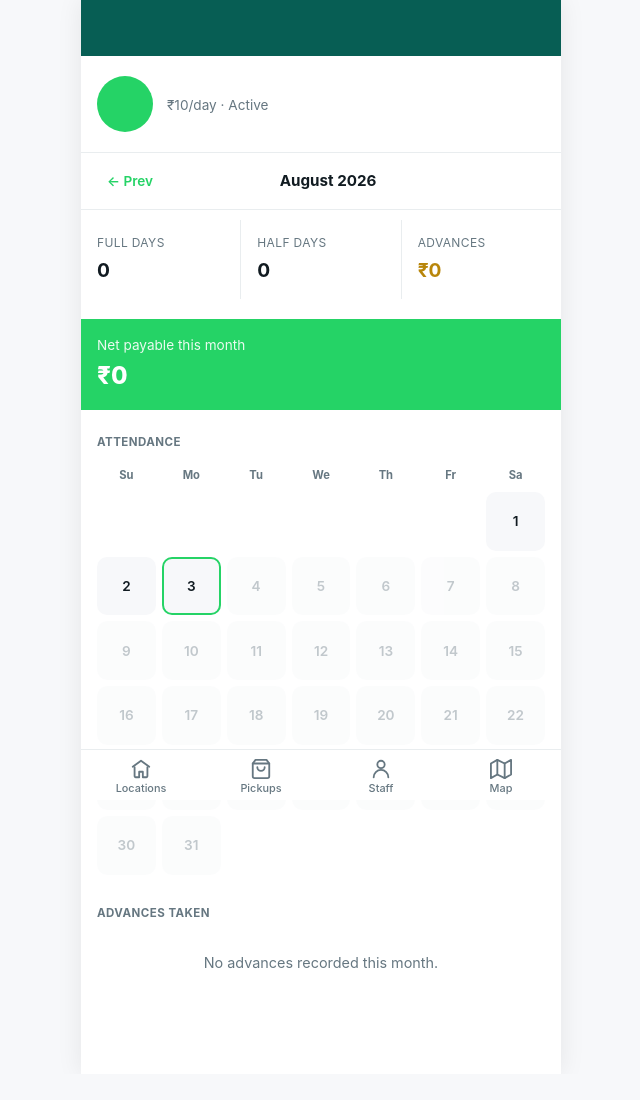
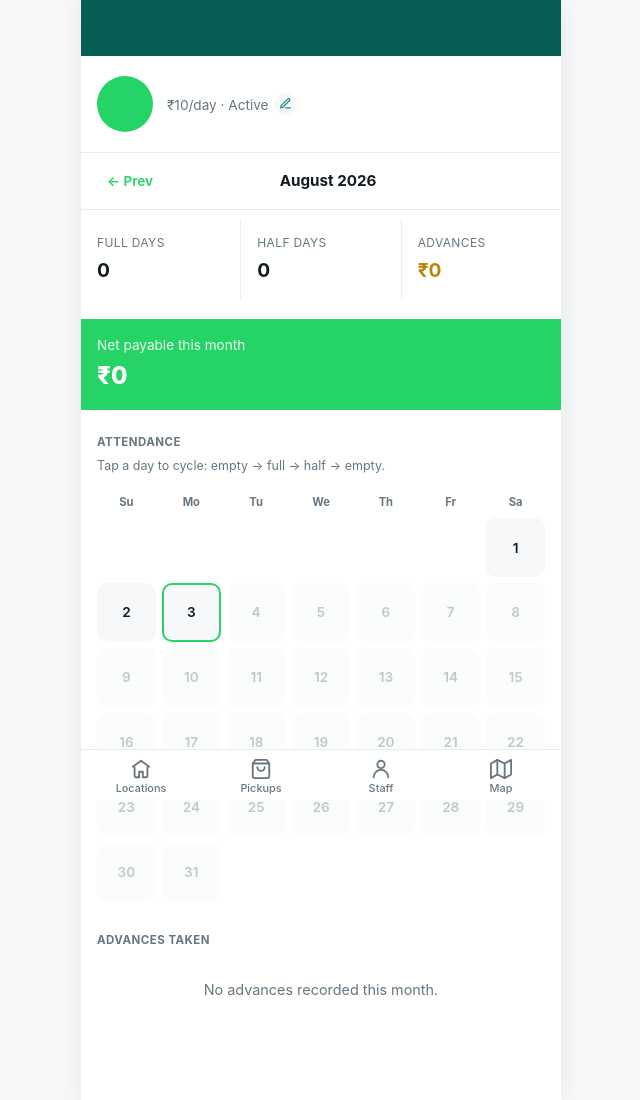
Before and after one commit to suhailvs/pressman, a Django app: page /staff/1/ in a window 1280 px wide. Shown: the whole page, without its empty margins (319-959 px from the left). Before the commit the page ends 968 px from the top, so only its background shows below. Run offline with Django 5.2, Linux system fonts and the light colour scheme; a user stored in the database is signed in; data comes from the database, SQL or seed files in the repository; tables that the repository leaves empty hold one stand-in row (values such as "Sample post").

Commit message:
admin can edit

```diff
--- a/myapp/models.py
+++ b/myapp/models.py
@@ -109,6 +109,8 @@ class Employee(models.Model):
     # name = models.CharField(max_length=100)
     daily_wage = models.PositiveIntegerField()
     is_active = models.BooleanField(default=True)
+    created_at = models.DateTimeField(auto_now_add=True)
+    updated_at = models.DateTimeField(auto_now=True)
     def __str__(self):
         return f"{self.user.get_full_name()} ({self.user.username})"
 
@@ -118,6 +120,8 @@ class Advance(models.Model):
     date = models.DateField(default=timezone.localdate)
     note = models.CharField(max_length=200, blank=True)
     approved = models.BooleanField(default=False)
+    created_at = models.DateTimeField(auto_now_add=True)
+    updated_at = models.DateTimeField(auto_now=True)
     def __str__(self):
         return f"{self.employee.user.get_full_name()} - {self.amount} on {self.date}"
 
@@ -127,7 +131,8 @@ class Attendance(models.Model):
     date = models.DateField(default=timezone.localdate)
     day_type = models.CharField(max_length=4, choices=DAY_TYPE_CHOICES, default='full')
     marked_at = models.DateTimeField(auto_now_add=True)
-
+    created_at = models.DateTimeField(auto_now_add=True)
+    updated_at = models.DateTimeField(auto_now=True)
     class Meta:
         unique_together = ('employee', 'date')
     def __str__(self):
--- a/myapp/templates/locations/staff_detail.html
+++ b/myapp/templates/locations/staff_detail.html
@@ -18,7 +18,34 @@
     flex-shrink: 0;
   }
   .sd-hero__name{ font-size: 1.15rem; font-weight: 700; color: var(--wa-text); margin: 0; }
+  .sd-hero__wage-row{ display: flex; align-items: center; gap: 6px; flex-wrap: wrap; }
   .sd-hero__wage{ font-size: 0.85rem; color: var(--wa-text-muted); margin: 2px 0 0; }
+
+  /* Inline wage editor (staff only) — pure CSS show/hide via hidden checkbox */
+  .sd-wage-edit-checkbox{ display: none; }
+  .sd-wage-edit-btn{
+    display: inline-flex; align-items: center; justify-content: center;
+    width: 22px; height: 22px; border-radius: 50%;
+    color: var(--wa-green); background: var(--wa-bg);
+    cursor: pointer; flex-shrink: 0;
+  }
+  .sd-wage-edit-btn:active{ background: var(--wa-border); }
+  .sd-wage-edit-form{
+    display: none; align-items: center; gap: 6px;
+    width: 100%; margin-top: 8px;
+  }
+  .sd-wage-edit-checkbox:checked ~ .sd-wage-edit-form{ display: flex; }
+  .sd-wage-edit-checkbox:checked ~ .sd-wage-edit-btn{ background: var(--wa-border); }
+  .sd-wage-edit-input{
+    border: 1.5px solid var(--wa-border); border-radius: 8px;
+    padding: 6px 10px; font-size: 0.9rem; width: 110px;
+  }
+  .sd-wage-edit-input:focus{ outline: none; border-color: var(--wa-green); }
+  .sd-wage-edit-save{
+    background: var(--wa-green); color: #fff; border: none;
+    border-radius: 8px; padding: 7px 14px; font-size: 0.85rem; font-weight: 600;
+  }
+  .sd-wage-edit-save:active{ background: var(--wa-green-dark); }
 
   .sd-month-nav{
     display: flex; align-items: center; justify-content: space-between;
@@ -56,11 +83,17 @@
     color: var(--wa-text-muted); text-transform: uppercase;
     background: #fff;
   }
+  .sd-section-hint{
+    padding: 0 16px 8px; margin: 0;
+    font-size: 0.78rem; color: var(--wa-text-muted); background: #fff;
+  }
 
   .sd-calendar{
     display: grid; grid-template-columns: repeat(7, 1fr);
     gap: 6px; padding: 10px 16px 16px; background: #fff;
   }
+  /* Wrapping a day button in a form without breaking the grid */
+  .sd-day-form{ display: contents; }
   .sd-day{
     aspect-ratio: 1; border-radius: 10px;
     display: flex; align-items: center; justify-content: center;
@@ -68,6 +101,11 @@
     background: var(--wa-bg);
     position: relative;
   }
+  button.sd-day{
+    border: none; font-family: inherit; cursor: pointer; padding: 0;
+    -webkit-tap-highlight-color: transparent;
+  }
+  button.sd-day:active{ opacity: 0.75; }
   .sd-day--full{ background: #E4F5EE; color: var(--wa-green); }
   .sd-day--half{ background: #FDF0DA; color: #B8860B; }
   .sd-day--today{ box-shadow: inset 0 0 0 2px var(--wa-accent); }
@@ -85,7 +123,15 @@
   }
   .adv-row__note{ font-size: 0.9rem; color: var(--wa-text); margin: 0; }
   .adv-row__date{ font-size: 0.78rem; color: var(--wa-text-muted); margin: 2px 0 0; }
+  .adv-row__right{ display: flex; align-items: center; gap: 10px; }
   .adv-row__amount{ font-weight: 700; color: var(--wa-text); font-size: 0.95rem; }
+  .adv-row__delete-form{ margin: 0; }
+  .adv-row__delete{
+    display: flex; align-items: center; justify-content: center;
+    width: 28px; height: 28px; border-radius: 50%;
+    background: #FDEAEA; color: var(--wa-danger); border: none; flex-shrink: 0;
+  }
+  .adv-row__delete:active{ background: #F8D0D0; }
 
   .sd-empty{ padding: 24px 16px; text-align: center; color: var(--wa-text-muted); font-size: 0.9rem; }
 {% endblock %}
@@ -94,9 +140,30 @@
 {% block page_content %}
   <div class="sd-hero">
     <div class="sd-avatar">{{ employee.user.first_name|first|upper }}</div>
-    <div>
+    <div style="flex:1; min-width:0;">
       <p class="sd-hero__name">{{ employee.user.first_name }}</p>
-      <p class="sd-hero__wage">&#8377;{{ employee.daily_wage }}/day &middot; {% if employee.is_active %}Active{% else %}Inactive{% endif %}</p>
+      <div class="sd-hero__wage-row">
+        <p class="sd-hero__wage">&#8377;{{ employee.daily_wage }}/day &middot; {% if employee.is_active %}Active{% else %}Inactive{% endif %}</p>
+
+        {% if request.user.is_staff %}
+          <input type="checkbox" id="wage-edit-toggle" class="sd-wage-edit-checkbox">
+          <label for="wage-edit-toggle" class="sd-wage-edit-btn" aria-label="Edit daily wage">
+            <svg width="13" height="13" viewBox="0 0 24 24" fill="none" stroke="currentColor" stroke-width="2.2" stroke-linecap="round" stroke-linejoin="round">
+              <path d="M12 20h9"/>
+              <path d="M16.5 3.5a2.12 2.12 0 0 1 3 3L7 19l-4 1 1-4Z"/>
+            </svg>
+          </label>
+
+          <form method="post" action="{% url 'update_wage' employee.pk %}" class="sd-wage-edit-form">
+            {% csrf_token %}
+            <input type="hidden" name="year" value="{{ year }}">
+            <input type="hidden" name="month" value="{{ month }}">
+            <input type="number" step="0.01" min="0" name="daily_wage"
+                   value="{{ employee.daily_wage }}" class="sd-wage-edit-input" required>
+            <button type="submit" class="sd-wage-edit-save">Save</button>
+          </form>
+        {% endif %}
+      </div>
     </div>
   </div>
 
@@ -133,6 +200,9 @@
   </div>
 
   <div class="sd-section-label">Attendance</div>
+  {% if request.user.is_staff %}
+    <p class="sd-section-hint">Tap a day to cycle: empty &rarr; full &rarr; half &rarr; empty.</p>
+  {% endif %}
   <div class="sd-calendar">
     <div class="sd-day-head">Su</div>
     <div class="sd-day-head">Mo</div>
@@ -145,6 +215,18 @@
     {% for d in calendar_days %}
       {% if d is None %}
         <div class="sd-day sd-day--blank"></div>
+      {% elif request.user.is_staff and not d.is_future %}
+        <form method="post"
+              action="{% url 'toggle_attendance' employee.pk year month d.day %}"
+              class="sd-day-form">
+          {% csrf_token %}
+          <button type="submit" class="sd-day
+            {% if d.status == 'full' %}sd-day--full{% elif d.status == 'half' %}sd-day--half{% endif %}
+            {% if d.is_today %}sd-day--today{% endif %}"
+            aria-label="Toggle attendance for {{ d.date|date:'j M' }}">
+            {{ d.day }}
+          </button>
+        </form>
       {% else %}
         <div class="sd-day
           {% if d.status == 'full' %}sd-day--full{% elif d.status == 'half' %}sd-day--half{% endif %}
@@ -165,7 +247,24 @@
         </p>
         <p class="adv-row__date">{{ a.date|date:"j M" }}</p>
       </div>
-      <div class="adv-row__amount">&#8377;{{ a.amount }}</div>
+      <div class="adv-row__right">
+        <div class="adv-row__amount">&#8377;{{ a.amount }}</div>
+        {% if request.user.is_staff %}
+        <form method="post" action="{% url 'delete_advance' employee.pk a.pk %}"
+              class="adv-row__delete-form"
+              onsubmit="return confirm('Remove this advance of ₹{{ a.amount }}?');">
+          {% csrf_token %}
+          <button type="submit" class="adv-row__delete" aria-label="Remove advance">
+            <svg width="14" height="14" viewBox="0 0 24 24" fill="none" stroke="currentColor" stroke-width="2.2" stroke-linecap="round" stroke-linejoin="round">
+              <polyline points="3 6 5 6 21 6"/>
+              <path d="M19 6l-1 14a2 2 0 0 1-2 2H8a2 2 0 0 1-2-2L5 6"/>
+              <path d="M10 11v6"/><path d="M14 11v6"/>
+              <path d="M9 6V4a1 1 0 0 1 1-1h4a1 1 0 0 1 1 1v2"/>
+            </svg>
+          </button>
+        </form>
+        {% endif %}
+      </div>
     </div>
   {% empty %}
     <div class="sd-empty">No advances recorded this month.</div>
--- a/myapp/views.py
+++ b/myapp/views.py
@@ -4,6 +4,7 @@ import requests
 from itertools import groupby
 from functools import wraps
 
+from datetime import date,time
 from django.contrib.auth import update_session_auth_hash
 from django.core.exceptions import PermissionDenied
 from django.shortcuts import get_object_or_404, redirect, render
@@ -13,7 +14,7 @@ from django.utils import timezone
 from django.contrib.auth.decorators import login_required
 from django.core.paginator import Paginator
 from django.db.models import Sum, F
-from datetime import date,time
+from django.urls import reverse
 
 from .forms import LocationForm,PickupForm
 from .models import Location, Pickup, PickupItem, Item, Employee, Attendance, Advance, GeneralSettings
@@ -510,6 +511,71 @@ def staff_detail(request, pk):
     }
     return render(request, 'locations/staff_detail.html', context)
 
+
+def _back_to_month(pk, year, month):
+    return redirect(f"{reverse('staff_detail', args=[pk])}?year={year}&month={month}")
+
+
+@login_required
+def toggle_attendance(request, pk, year, month, day):
+    """Cycle a single day's attendance: none -> full -> half -> none."""
+    if not request.user.is_staff:
+        raise PermissionDenied
+
+    employee = get_object_or_404(Employee, pk=pk)
+
+    try:
+        day_date = date(int(year), int(month), int(day))
+    except ValueError:
+        raise PermissionDenied
+
+    if day_date > timezone.localdate():
+        # Can't mark attendance for a day that hasn't happened yet.
+        return _back_to_month(pk, year, month)
+
+    attendance = Attendance.objects.filter(employee=employee, date=day_date).first()
+
+    if attendance is None:
+        Attendance.objects.create(employee=employee, date=day_date, day_type='full')
+    elif attendance.day_type == 'full':
+        attendance.day_type = 'half'
+        attendance.save(update_fields=['day_type'])
+    else:  # half -> clear
+        attendance.delete()
+
+    return _back_to_month(pk, year, month)
+
+
+@login_required
+def update_wage(request, pk):
+    """Edit an employee's per-day wage."""
+    if not request.user.is_staff:
+        raise PermissionDenied
+
+    employee = get_object_or_404(Employee, pk=pk)
+    year = request.POST.get('year') or timezone.localdate().year
+    month = request.POST.get('month') or timezone.localdate().month
+
+    raw_wage = request.POST.get('daily_wage', '').strip()
+
+    employee.daily_wage = raw_wage
+    employee.save(update_fields=['daily_wage'])
+    messages.success(request, "Daily wage updated.")
+    return _back_to_month(pk, year, month)
+
+
+@login_required
+def delete_advance(request, pk, advance_pk):
+    """Remove an advance entry."""
+    if not request.user.is_staff:
+        raise PermissionDenied
+
+    advance = get_object_or_404(Advance, pk=advance_pk, employee_id=pk)
+    year, month = advance.date.year, advance.date.month
+    advance.delete()
+    messages.success(request, "Advance removed.")
+    return _back_to_month(pk, year, month)
+
 def backup_media(request):
     import zipfile
     from datetime import datetime
--- a/mysite/urls.py
+++ b/mysite/urls.py
@@ -25,6 +25,12 @@ urlpatterns = [
     path('staff/mark-attendance/', views.mark_attendance, name='mark_attendance'),
     path('staff/add-advance/', views.add_advance, name='add_advance'),
     path('staff/<int:pk>/', views.staff_detail, name='staff_detail'),
+    path('staff/<int:pk>/attendance/<int:year>/<int:month>/<int:day>/toggle/',
+         views.toggle_attendance, name='toggle_attendance'),
+    path('staff/<int:pk>/wage/update/',
+         views.update_wage, name='update_wage'),
+    path('staff/<int:pk>/advances/<int:advance_pk>/delete/',
+         views.delete_advance, name='delete_advance'),
     # path('staff/add/', views.add_staff, name='add_staff'),
     # path('staff/<int:employee_id>/', views.staff_detail, name='staff_detail'),
 
```
Also changed, not shown: myapp/migrations/0009_advance_created_at_advance_updated_at_and_more.py (added).
